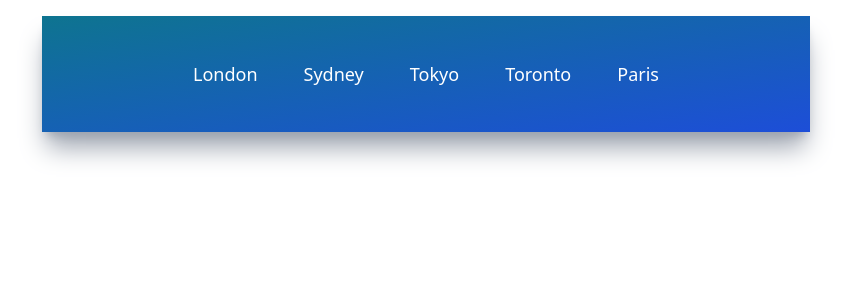
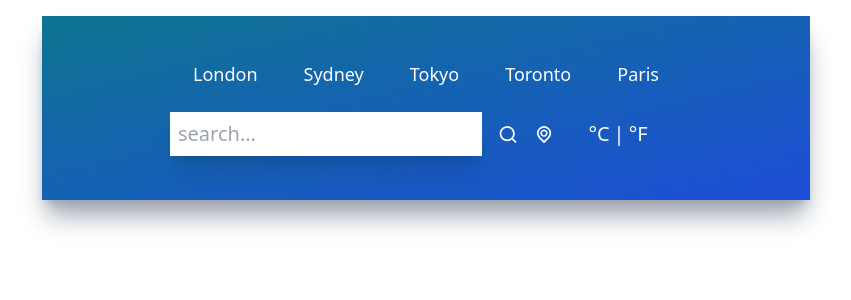
Before and after one commit to mittell/react-weather-app-v2, a React (Create React App) app: page / in a window 1280 px wide. Shown: the top 300 px of the page, without its empty margins (214-1065 px from the left). Built offline with nearby package versions, Linux system fonts and the light colour scheme.

Commit message:
feat: added Inputs component

```diff
--- a/src/App.js
+++ b/src/App.js
@@ -1,10 +1,12 @@
 import UilReact from '@iconscout/react-unicons/icons/uil-react';
+import Inputs from './components/Inputs';
 import TopButtons from './components/TopButtons';
 
 function App() {
 	return (
 		<div className='mx-auto max-w-screen-md mt-4 py-5 px-32 bg-gradient-to-br from-cyan-700 to-blue-700 h-fit shadow-xl shadow-gray-400'>
 			<TopButtons />
+			<Inputs />
 		</div>
 	);
 }
--- /dev/null
+++ b/src/components/Inputs.jsx
@@ -0,0 +1,35 @@
+import React from 'react';
+import { UilSearch, UilLocationPoint } from '@iconscout/react-unicons';
+
+function Inputs() {
+	return (
+		<div className='flex flex-row justify-center my-6'>
+			<div className='flex flex-row w-3/4 items-center justify-center space-x-4'>
+				<input
+					type='text'
+					placeholder='Search...'
+					className='text-xl font-light p-2 w-full shadow-xl focus:outline-none capitalize placeholder:lowercase'
+				/>
+				<UilSearch
+					size={25}
+					className='text-white cursor-pointer transition ease-out hover:scale-125'
+				/>
+				<UilLocationPoint
+					size={25}
+					className='text-white cursor-pointer transition ease-out hover:scale-125'
+				/>
+			</div>
+			<div className='flex flex-row w-1/4 items-center justify-center'>
+				<button name='metric' className='text-xl text-white font-light'>
+					°C
+				</button>
+				<p className='text-xl text-white mx-1'>|</p>
+				<button name='imperial' className='text-xl text-white font-light'>
+					°F
+				</button>
+			</div>
+		</div>
+	);
+}
+
+export default Inputs;
```
